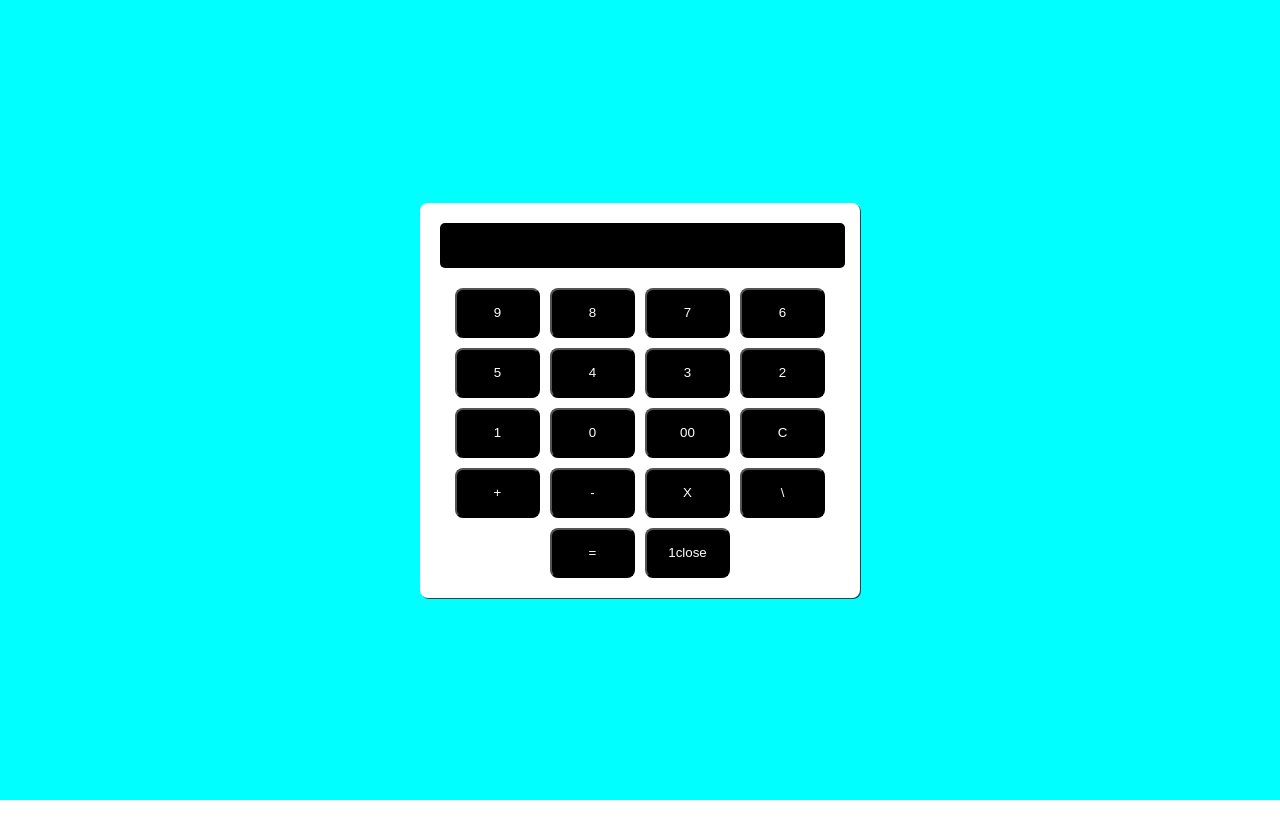
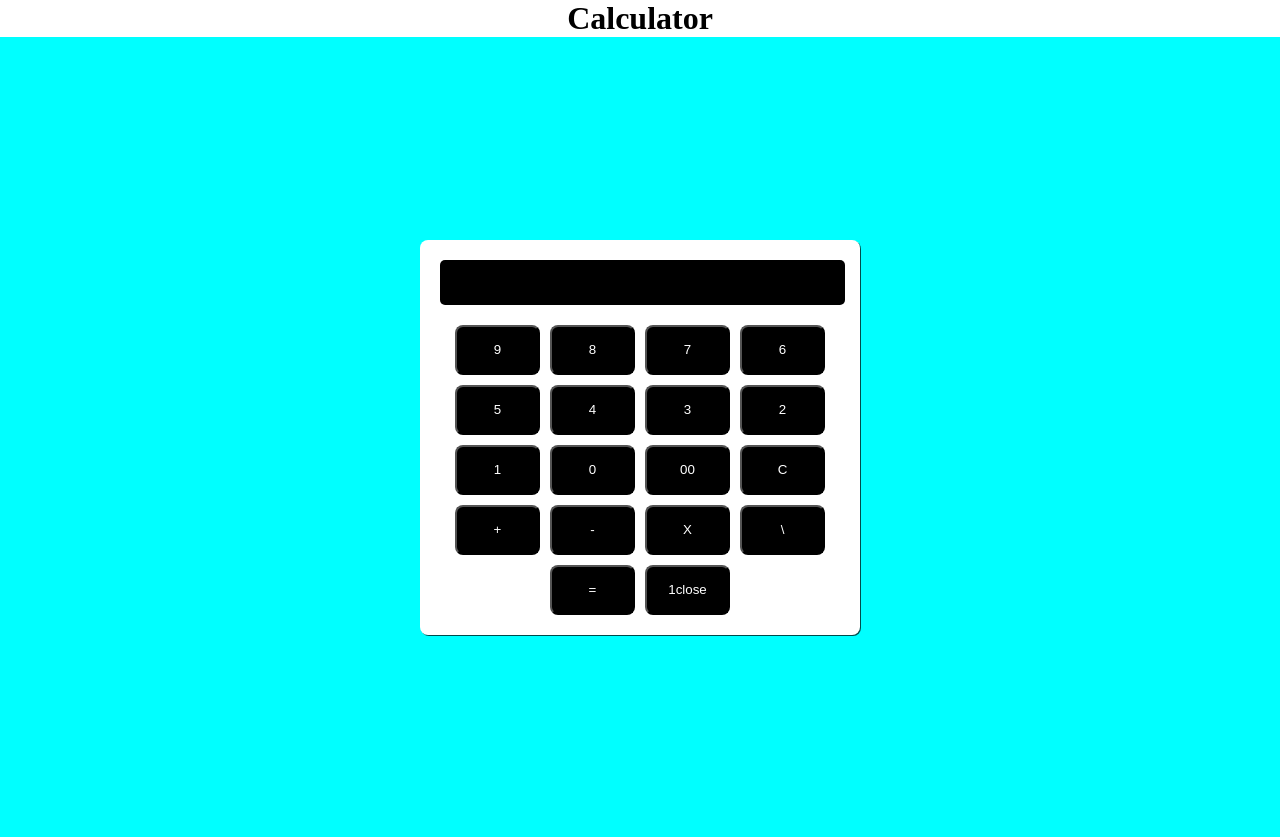
Before and after one commit to mugheeskhatri/kbw-calculator, a plain HTML site: page index.html in a window 1280 px wide. Before the commit the page ends 800 px from the top, so only its background shows below. Drawn offline with Linux system fonts and the light colour scheme.

Commit message:
add heading

```diff
--- a/index.html
+++ b/index.html
@@ -7,6 +7,7 @@
     <link rel="stylesheet" href="style.css">
 </head>
 <body>
+    <h1 style="text-align: center;">Calculator</h1>
     <div class="container">
         <div class="inerBox">
         <div class="main">
```
